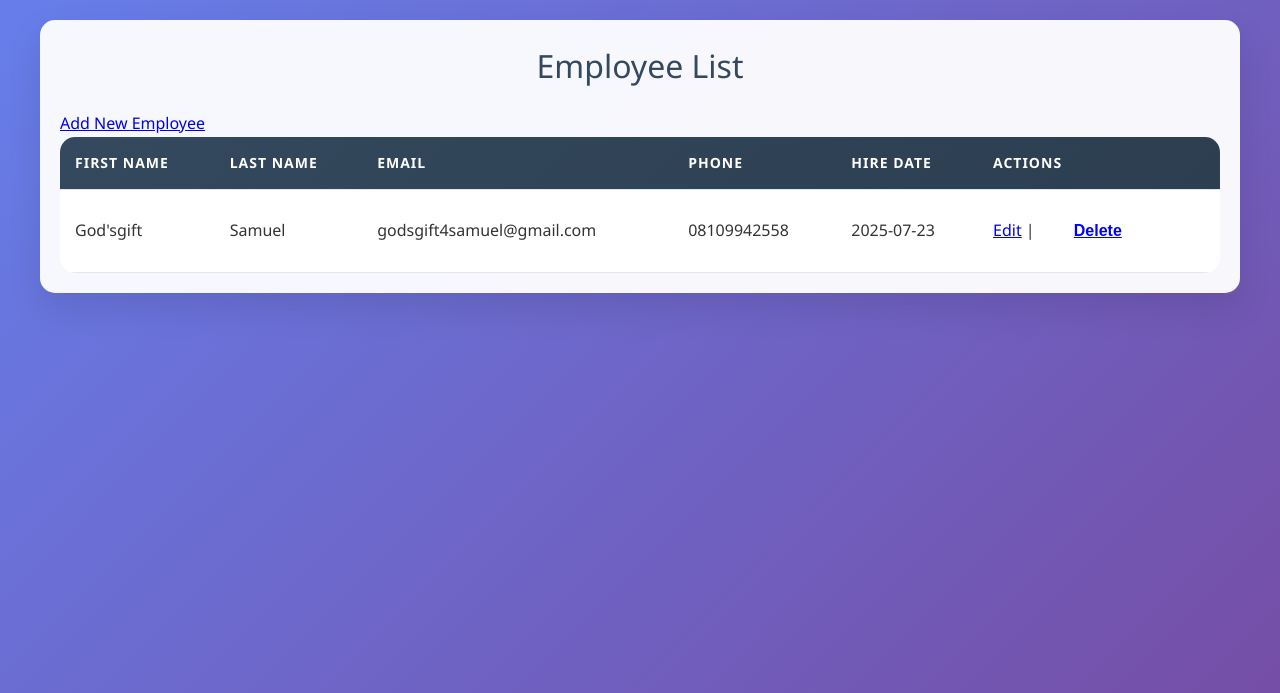
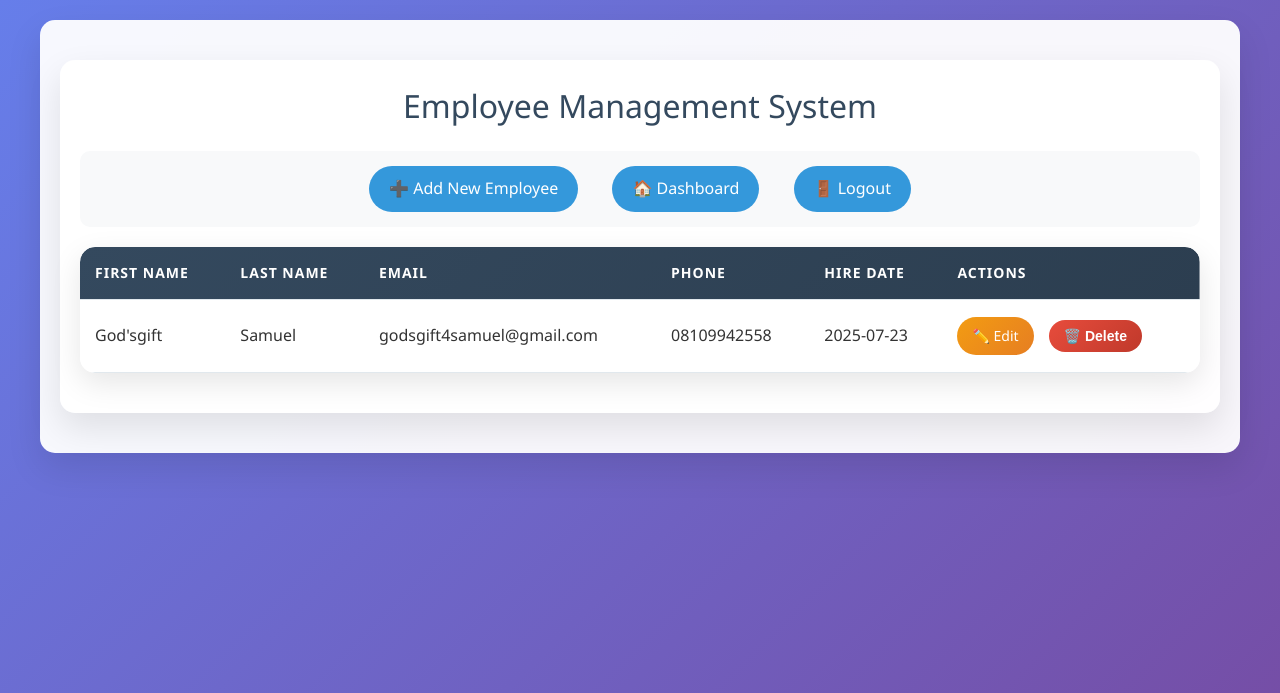
Before and after one commit to godsgiftsoftware/PRODIGY_FS_01, a Flask app: page /employees in a window 1280 px wide. Shown: the top 693 px of the page. Run offline with Flask 3, Linux system fonts and the light colour scheme; a user stored in the database is signed in; data comes from the database, SQL or seed files in the repository.

Commit message:
Refactor employee list template for improved layout and user experience; enhance navigation links and action buttons styling.

```diff
--- a/templates/employees.html
+++ b/templates/employees.html
@@ -1,9 +1,17 @@
 {% extends "base.html" %}
 {% block title %}Employee List{% endblock %}
 {% block content %}
-        <h2>Employee List</h2>
-        <p><a href="/add_employee">Add New Employee</a></p>
-        {% if employees %}
+<div class="container">
+    <h2>Employee Management System</h2>
+
+    <div class="nav-links">
+        <a href="/add_employee" class="btn btn-success">➕ Add New Employee</a>
+        <a href="/dashboard" class="btn">🏠 Dashboard</a>
+        <a href="/logout" class="btn btn-danger">🚪 Logout</a>
+    </div>
+
+    {% if employees %}
+        <div class="table-container">
             <table>
                 <thead>
                     <tr>
@@ -24,16 +32,24 @@
                         <td>{{ employee.phone }}</td>
                         <td>{{ employee.hire_date.strftime("%Y-%m-%d") }}</td>
                         <td>
-                            <a href="/edit_employee/{{ employee.id }}">Edit</a> |
-                            <form action="/delete_employee/{{ employee.id }}" method="post" style="display:inline;" onsubmit="return confirm('Are you sure you want to delete {{ employee.first_name }} {{ employee.last_name }}?')">
-                                <button type="submit" style="background: none; border: none; color: blue; text-decoration: underline; cursor: pointer;">Delete</button>
-                            </form>
+                            <div class="action-buttons">
+                                <a href="/edit_employee/{{ employee.id }}" class="edit-btn">✏️ Edit</a>
+                                <form method="POST" action="/delete_employee/{{ employee.id }}" style="display:inline;" onsubmit="return confirm('Are you sure you want to delete {{ employee.first_name }} {{ employee.last_name }}?')">
+                                    <button type="submit" class="delete-btn">🗑️ Delete</button>
+                                </form>
+                            </div>
                         </td>
                     </tr>
                     {% endfor %}
                 </tbody>
             </table>
-        {% else %}
-            <p>No employees found. <a href="/add_employee">Add one now!</a></p>
-        {% endif %}
+        </div>
+    {% else %}
+        <div class="empty-state">
+            <h3>No employees found</h3>
+            <p>Get started by adding your first employee!</p>
+            <a href="/add_employee" class="btn btn-success">➕ Add Your First Employee</a>
+        </div>
+    {% endif %}
+</div>
 {% endblock %}
```
